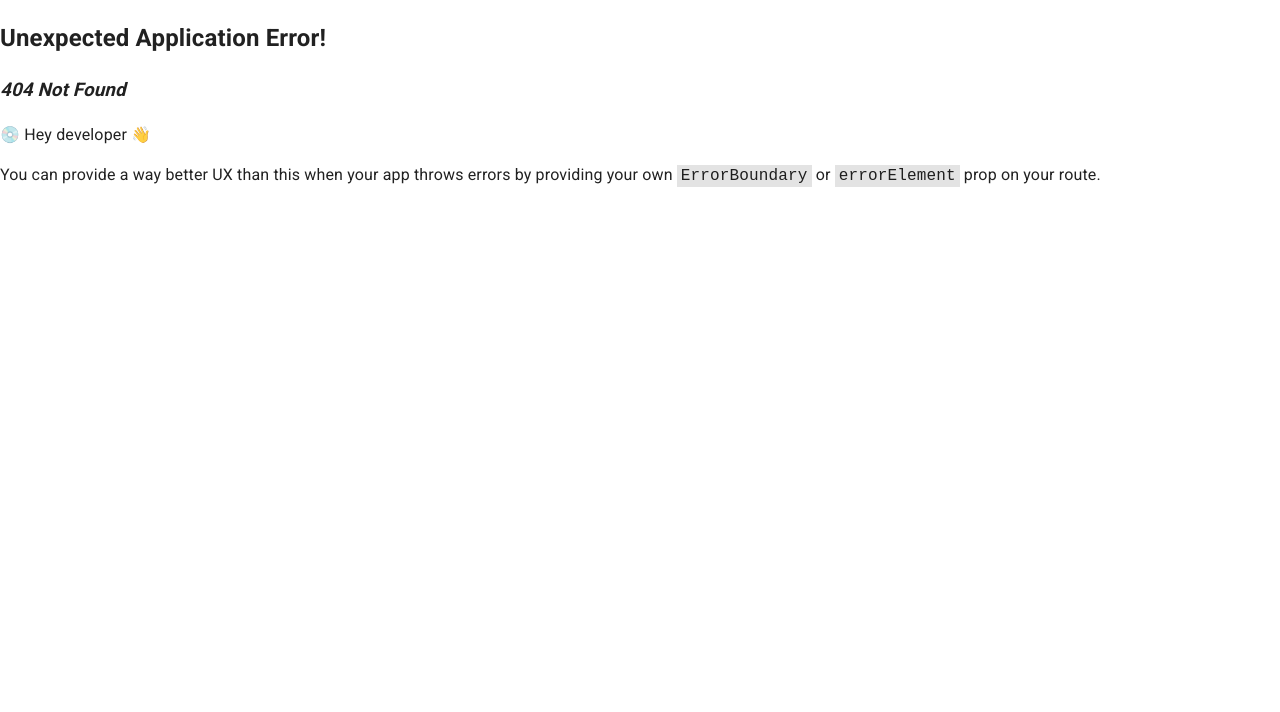
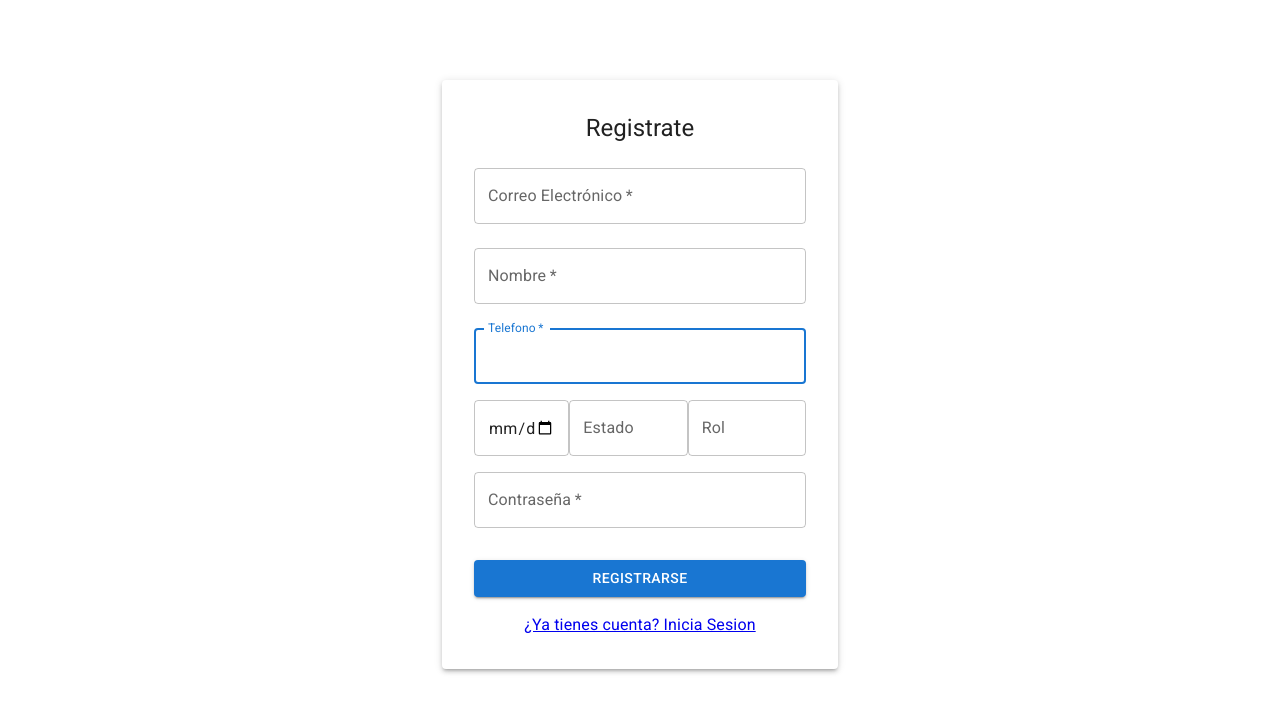
Before and after one commit to eddjuacor/APIREST-REACT-JS, a React (Vite) app: page /register in a window 1280 px wide. Before the commit this address had no page. Shown: the top 712 px of the page. Built offline with nearby package versions, Linux system fonts and the light colour scheme; a web font is replaced by a local one.

Commit message:
Actualizacion 05-09

```diff
--- a/src/auth/Login.jsx
+++ b/src/auth/Login.jsx
@@ -1,6 +1,7 @@
-import  {  useState } from 'react';
+import  {  useContext, useState } from 'react';
 import { Link } from 'react-router-dom';
 import AppiAxios from '../config/axios'
+import {ContextApi} from '../context/ContextApi'
 import { useNavigate } from 'react-router-dom';
 import {
   Button,
@@ -12,9 +13,14 @@ import {
 } from '@mui/material';
 
 export default function Login() {
+
+const navigate = useNavigate();
+
+  //Aut y token desde el context
+ const [auth, guardarAuth] =  useContext(ContextApi)
+
+ //credenciales que recogemos al momento que el cliente inicie sesion
  const [credenciales, guardarCredenciales] = useState({});
-
- const navigate = useNavigate();
 
 
 //iniciar sesion en el servidor
@@ -26,11 +32,15 @@ const iniciarSesion = async e => {
 
     //almacenar el token en localstorage
     const {accessToken} = respuesta.data;
-    localStorage.setItem('accessToken', accessToken);
+    localStorage.setItem('authToken', accessToken);
 
+    guardarAuth({
+      accessToken,
+      auth: true
+    })
 
     //si las credenciales son correctas ir a la pagina de inicio
-    navigate('/')
+    navigate('/inicio')
     console.log(respuesta)
 
   } catch (error) {
@@ -86,7 +96,7 @@ const iniciarSesion = async e => {
             Iniciar Sesión
           </Button>
         </Box>
-        <Link to='/auth/register' underline='none'>¿No tienes cuenta? Crea Una.</Link>
+        <Link to='/register' underline='none'>¿No tienes cuenta? Crea Una.</Link>
       </Paper>
     </Container>
   );
--- a/src/auth/Register.jsx
+++ b/src/auth/Register.jsx
@@ -1,5 +1,7 @@
 import  { useState } from 'react';
 import { Link } from 'react-router-dom';
+import AppiAxios from '../config/axios'
+
 
 import {
   Button,
@@ -12,54 +14,30 @@ import {
 } from '@mui/material';
 
 export default function Login() {
-  const [email, setEmail] = useState('');
-  const [password, setPassword] = useState('');
 
-  const [emailError, setEmailError] = useState(false);
-  const [passwordError, setPasswordError] = useState(false);
+  const [credenciales, guardarCredenciales] = useState({});
 
-  const [currency, setCurrency] = useState('Cliente');
+  const registrarse = async (e) => {
+    e.preventDefault();
 
-  const handleSubmit = (e) => {
-    e.preventDefault();
-    setEmailError(false);
-    setPasswordError(false);
-
-    if (email === '') {
-      setEmailError(true);
-    }
-    if (password === '') {
-      setPasswordError(true);
+    try {
+      const respuesta = await AppiAxios.post('/usuarios', credenciales)
+      console.log(respuesta)
+    } catch (error) {
+      console.log(error)
     }
 
-    if (email && password) {
-      console.log('Email:', email);
-      console.log('Password:', password);
-      // Aquí iría la lógica para enviar los datos al servidor
-    }
+
   };
 
 
+  const leerDatosRegistro = (e) => {
+    guardarCredenciales({
+      ...credenciales,
+      [e.target.name] : e.target.value
+    })
+   }
 
-
-  const currencies = [
-    {
-      value: 'Admin',
-      label: 'Admin',
-    },
-    {
-      value: 'Usuario',
-      label: 'Usuario',
-    },
-    {
-      value: 'Cliente',
-      label: 'Cliente',
-    },
-  ];
-
-  const handleChange = (event) => {
-    setCurrency(event.target.value);
-  };
 
 
   return (
@@ -68,7 +46,7 @@ export default function Login() {
         <Typography component="h1" variant="h5">
          Registrate
         </Typography>
-        <Box component="form" onSubmit={handleSubmit} sx={{ mt: 1 }}>
+        <Box component="form" onSubmit={registrarse} sx={{ mt: 1 }}>
           <TextField
            /*-----------email------------*/
             margin="normal"
@@ -76,13 +54,11 @@ export default function Login() {
             fullWidth
             id="email"
             label="Correo Electrónico"
-            name="email"
+            name="correo_electronico"
             autoComplete="email"
             autoFocus
-            value={email}
-            onChange={(e) => setEmail(e.target.value)}
-            error={emailError}
-            helperText={emailError ? "El correo electrónico es requerido" : ""}
+            onChange={leerDatosRegistro}
+
           />
 
           <TextField
@@ -90,15 +66,13 @@ export default function Login() {
             margin="normal"
             required
             fullWidth
-            id="text"
+            id="nombre"
             label="Nombre"
-            name="txtNombre"
+            name="nombre_completo"
             autoComplete="txtNombre"
             autoFocus
-            value={email}
-            onChange={(e) => setEmail(e.target.value)}
-            error={emailError}
-            helperText={emailError ? "El correo electrónico es requerido" : ""}
+            onChange={leerDatosRegistro}
+
           />
 
          <TextField
@@ -106,15 +80,13 @@ export default function Login() {
             margin="normal"
             required
             fullWidth
-            id="text"
+            id="telefono"
             label="Telefono"
-            name="txtTelefono"
+            name="telefono"
             autoComplete="txtTelefono"
             autoFocus
-            value={email}
-            onChange={(e) => setEmail(e.target.value)}
-            error={emailError}
-            helperText={emailError ? "El correo electrónico es requerido" : ""}
+            onChange={leerDatosRegistro}
+
           />
 
          <Box sx={{ display: 'flex', justifyContent: "space-between" ,  mt:1}}>
@@ -124,21 +96,32 @@ export default function Login() {
             id="date"
             autoComplete='txtFecha Nacimiento'
             type="date"
+            name="fecha_nacimiento"
+            onChange={leerDatosRegistro}
          />
 
+
          <TextField
-          id="standard-select-currency"
-          select
-          label="Rol"
-          value={currency}
-          onChange={handleChange}
-         >
-           {currencies.map((option) => (
-              <MenuItem key={option.value} value={option.value}>
-                {option.label}
-              </MenuItem>
-          ))}
-        </TextField>
+         /*-----------Estado------------*/
+
+            id="estado"
+            label = "Estado"
+            autoComplete='estado'
+            type="numer"
+            name= "idEstado"
+            onChange={leerDatosRegistro}
+         />
+
+        <TextField
+         /*-----------Rol------------*/
+
+            id="rol"
+            label = "Rol"
+            autoComplete='rol'
+            type="numer"
+            name= "idRol"
+            onChange={leerDatosRegistro}
+         />
 
         </Box>
 
@@ -153,10 +136,8 @@ export default function Login() {
             type="password"
             id="password"
             autoComplete="current-password"
-            value={password}
-            onChange={(e) => setPassword(e.target.value)}
-            error={passwordError}
-            helperText={passwordError ? "La contraseña es requerida" : ""}
+            onChange={leerDatosRegistro}
+
           />
 
           <Button
@@ -168,7 +149,7 @@ export default function Login() {
             Registrarse
           </Button>
         </Box>
-        <Link to="/auth/login" underline='none'>¿Ya tienes cuenta? Inicia Sesion</Link>
+        <Link to="/" underline='none'>¿Ya tienes cuenta? Inicia Sesion</Link>
       </Paper>
 
     </Container>
--- a/src/components/Navbar.jsx
+++ b/src/components/Navbar.jsx
@@ -5,8 +5,31 @@ import Toolbar from '@mui/material/Toolbar';
 import Typography from '@mui/material/Typography';
 import Button from '@mui/material/Button';
 
+import { useNavigate } from 'react-router-dom';
+import { useContext } from 'react';
+import { ContextApi } from '../context/ContextApi'
 
 export default function Navbar() {
+
+  const navigate = useNavigate();
+
+  const [auth, guardarAuth] = useContext(ContextApi);
+
+  // si el auth es false el token se va a eliminar
+  const cerrarSesion = () => {
+    guardarAuth({
+      accessToken: '',
+      auth: false
+    })
+
+    localStorage.setItem('accessToken', '');
+
+    //redireccionar
+    navigate('/')
+  }
+
+  console.log(auth)
+
   return (
     <Box sx={{ flexGrow: 1 }}>
       <AppBar position="static">
@@ -14,7 +37,7 @@ export default function Navbar() {
           <Typography variant="h6" component="div" sx={{ flexGrow: 1 }}>
              CODECAMP
           </Typography>
-          <Button color="inherit">Login</Button>
+          <Button color="inherit" onClick={cerrarSesion}>Cerrar Sesion</Button>
         </Toolbar>
       </AppBar>
     </Box>
--- a/src/layouts/AuthLayout.jsx
+++ b/src/layouts/AuthLayout.jsx
@@ -1,8 +1,10 @@
 import { Outlet } from "react-router-dom"
+import Navbar from '../components/Navbar'
 
 const AuthLayout = () => {
   return (
     <div>
+     <Navbar/>
       <Outlet/>
     </div>
   )
--- a/src/layouts/Layout.jsx
+++ b/src/layouts/Layout.jsx
@@ -1,10 +1,10 @@
 import { Outlet } from "react-router-dom"
-import Navbar from '../components/Navbar'
+
 
 const Layout = () => {
   return (
     <div>
-       <Navbar/>
+
        <Outlet/>
     </div>
   )
--- a/src/pages/Inicio.jsx
+++ b/src/pages/Inicio.jsx
@@ -1,43 +1,62 @@
-import { useEffect, useState } from 'react'
+import { useContext, useEffect, useState } from 'react'
 import AppiAxios from '../config/axios.js'
-import  Card  from '../components/CardProduct.jsx';
+import Card from '../components/CardProduct.jsx';
 import { Box } from '@mui/material';
+import { useNavigate } from 'react-router-dom';
+import { ContextApi } from '../context/ContextApi'
 
 
+function Inicio() {
 
-function Inicio () {
+  const navigate = useNavigate();
 
   //trabajar con el state, guardarProductos solo va a guardar el state
   const [productos, guardarProductos] = useState([]);
 
+  //utilizar los valores que pusimos en el context
+  const [auth, guardarAuth] = useContext(ContextApi);
+
   //aqui realizo la consulta a la api
+  useEffect(() => {
+
+    //leer token desde el local storage
+    const token = localStorage.getItem('authToken') || auth.accessToken;
+
+    //confirmar si hay token
+    if (token) {
       const consultarApi = async () => {
 
-
-
-
+       try {
         const productosConsulta = await AppiAxios.get('/productos', {
-      headers:{
-        authorization:``
+          headers: {
+            authorization: token
           }
-    })
+        });
 
         //guardo en el estado lo que me traer la consulta a la api
         guardarProductos(productosConsulta.data)
+
+       } catch (error) {
+        //error con la autorizacion
+        if(error.response.status = 500){
+          navigate('/')
+        }
+       }
+      }
+      consultarApi();
+    }else{
+      navigate('/inicio')
     }
 
-  //se efect para que se carge la consulta a la api
-  useEffect(()=>{
-    consultarApi();
-  },[])
+  }, [productos])
 
   return (
 
-      <Box sx={{ display: 'flex', flexWrap: 'wrap', justifyContent: 'Center', mt: 4}}>
+    <Box sx={{ display: 'flex', flexWrap: 'wrap', justifyContent: 'Center', mt: 4 }}>
       {productos.map(producto => (
         <Card
           //recibir los valores como prop
-            producto = {producto}
+          producto={producto}
           key={producto.idProductos}
         />
       ))}
--- a/src/router/index.jsx
+++ b/src/router/index.jsx
@@ -13,21 +13,22 @@ export const router = createBrowserRouter([
         children:[
             {
                 index: true,
-                element: <Inicio/>
+                element: <Login/>
+            },
+            {
+                path: '/register',
+                element: <Register/>
             }
+
         ]
     },
     {
-        path: '/auth',
+        path: '/inicio',
         element: <AuthLayout/>,
         children:[
             {
-                path: '/auth/login',
-                element: <Login/>
-            },
-            {
-                path: '/auth/register',
-                element: <Register/>
+                index: true,
+                element: <Inicio/>
             }
         ]
     }
```
Lines whose indentation alone changed are shown as unchanged.
